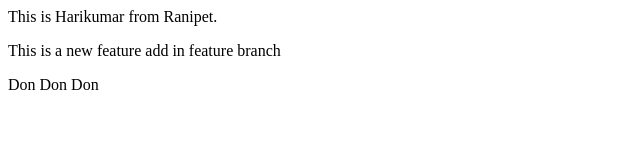
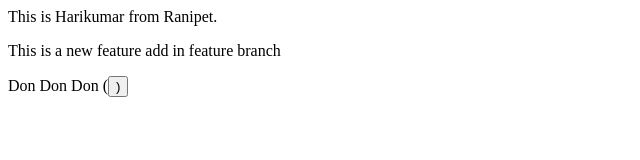
Before and after one commit to khari2453/Gitpractice1, a plain HTML site: page index.html in a window 1280 px wide. Shown: the full height of the page, 0-640 px from the left. Drawn offline with Linux system fonts and the light colour scheme.

Commit message:
add button

```diff
--- a/index.html
+++ b/index.html
@@ -2,4 +2,4 @@
     This is Harikumar from Ranipet.
 </p>
 <p>This is a new feature add in feature branch</p>
-<p>Don Don Don</p>
+<p>Don Don Don (<Button>) </Button></p>
```
